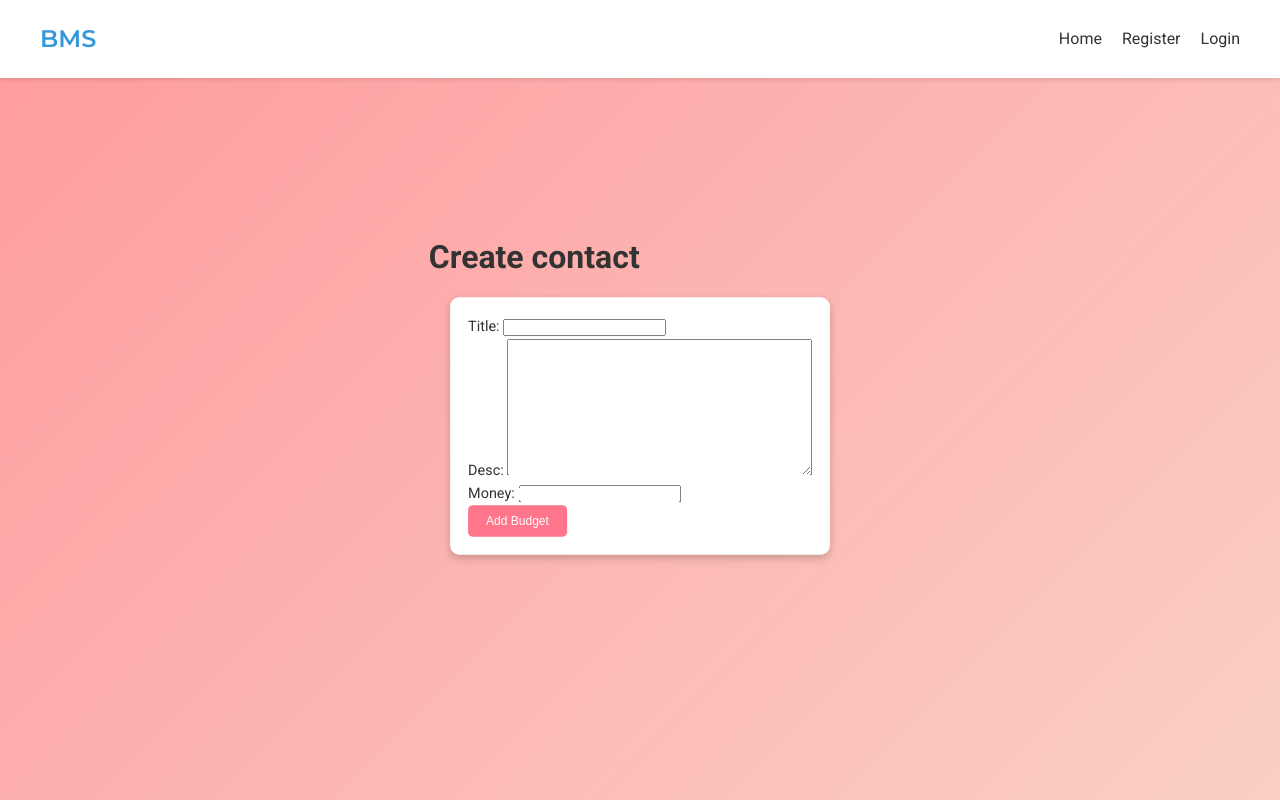
After one commit to drashmiranjan/BMS, a Django app: template templates/createbudget.html in a window 1280 px wide. The commit adds this page. Run offline with Django 5.2, Linux system fonts and the light colour scheme; the template is opened without the code that fills it: values that come from a table or form of the project are taken from there, others are empty.

Commit message:
create contact

```diff
--- a/app/admin.py
+++ b/app/admin.py
@@ -3,3 +3,4 @@ from app.models import *
 # Register your models here.
 
 admin.site.register(Profile)
+admin.site.register(Budget)
--- a/app/forms.py
+++ b/app/forms.py
@@ -12,3 +12,9 @@ class ProfileForm(forms.ModelForm):
         model = Profile
         fields = '__all__'
         exclude = ['username']
+
+class BudgetForm(forms.ModelForm):
+    class Meta:
+        model = Budget
+        fields = '__all__'
+        exclude = ['username', 'slno']
--- a/app/models.py
+++ b/app/models.py
@@ -9,3 +9,13 @@ class Profile(models.Model):
 
     def __str__(self):
         return self.username.username
+
+class Budget(models.Model):
+    slno = models.IntegerField(primary_key=True)
+    username = models.ForeignKey(User, on_delete=models.CASCADE, related_name='budget')
+    title = models.CharField(max_length=50)
+    desc = models.TextField()
+    money = models.IntegerField()
+
+    def __str__(self):
+        return self.title
--- a/app/urls.py
+++ b/app/urls.py
@@ -8,4 +8,5 @@ urlpatterns = [
     path('otp/', otp, name='otp'),
     path('user_logout/', user_logout, name='user_logout'),
     path('profile/', profile, name='profile'),
+    path('createbudget/', createbudget, name='createbudget'),
 ]
--- /dev/null
+++ b/static/css/createbudget.css
@@ -0,0 +1,49 @@
+body {
+    font-family: Arial, sans-serif;
+    display: flex;
+    justify-content: center;
+    align-items: center;
+    height: 100vh;
+    background: linear-gradient(135deg, #ff9a9e, #fad0c4);
+    margin: 0;
+}
+
+form {
+    background: white;
+    padding: 20px;
+    border-radius: 10px;
+    box-shadow: 0px 4px 10px rgba(0, 0, 0, 0.2);
+    transform: scale(0.9);
+    transition: transform 0.3s ease-in-out;
+    animation: fadeIn 1s ease-in-out;
+}
+
+form:hover {
+    transform: scale(1);
+}
+
+button {
+    background: #ff758c;
+    color: white;
+    padding: 10px 20px;
+    border: none;
+    border-radius: 5px;
+    cursor: pointer;
+    transition: background 0.3s, transform 0.2s;
+}
+
+button:hover {
+    background: #ff5277;
+    transform: scale(1.1);
+}
+
+@keyframes fadeIn {
+    from {
+        opacity: 0;
+        transform: translateY(-20px);
+    }
+    to {
+        opacity: 1;
+        transform: translateY(0);
+    }
+}
--- a/templates/base.html
+++ b/templates/base.html
@@ -21,6 +21,7 @@
             <li><a href="{% url "home" %}">Home</a></li>
             <li><a href="{% url "user_logout" %}">Logout</a></li>
             <li><a href="{% url "profile" %}">My Profile</a></li>
+            <li><a href="{% url "createbudget" %}">CreateBudget</a></li>
             {% else %}
             <li><a href="{% url "home" %}">Home</a></li>
             <li><a href="{% url "register" %}">Register</a></li>
--- /dev/null
+++ b/templates/createbudget.html
@@ -0,0 +1,18 @@
+{% extends "base.html" %}
+
+{% block title %}
+CreateBudget | Page
+{% endblock title %}
+
+{% block css %}
+<link rel="stylesheet" href="../static/css/createbudget.css">
+{% endblock css %}
+
+{% block content %}
+<h1> Create contact </h1>
+<form method="post">
+    {% csrf_token %}
+    {{EBO.as_p}}
+    <button type="submit">Add Budget</button>
+</form>
+{% endblock content %}
--- a/templates/home.html
+++ b/templates/home.html
@@ -9,5 +9,5 @@ Home | Page
 {% endblock css %}
 
 {% block content %}
-<h2>Welcome to Home page</h2>
+<h1>Home Page</h1>
 {% endblock content %}
```
Also changed, not shown: app/views.py (+15 -0 lines), app/migrations/0002_budget.py (added), app/migrations/0003_budget_username.py (added), db.sqlite3, media/photo/mik_MdoS82V.jpeg (added), static/css/home.css (added).
